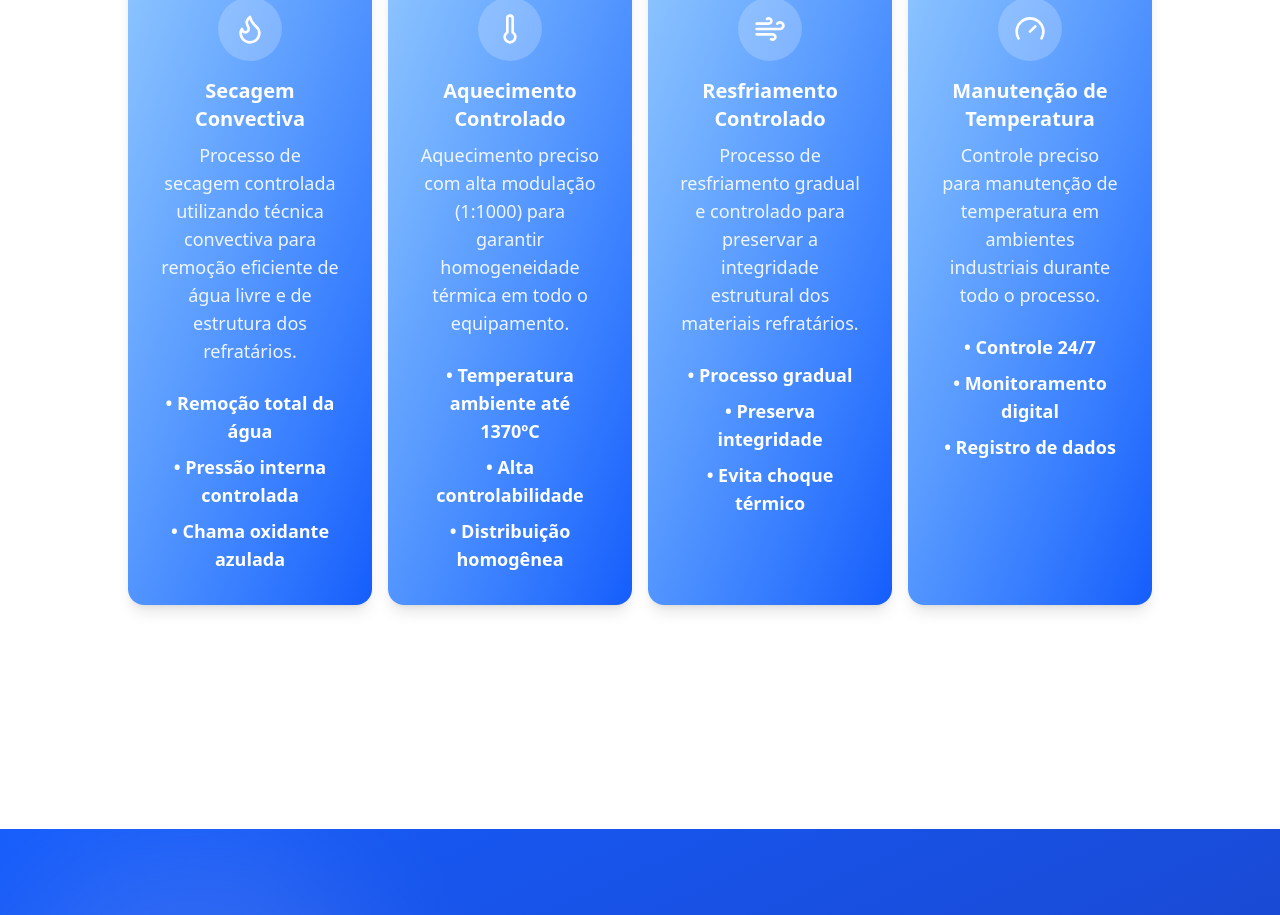
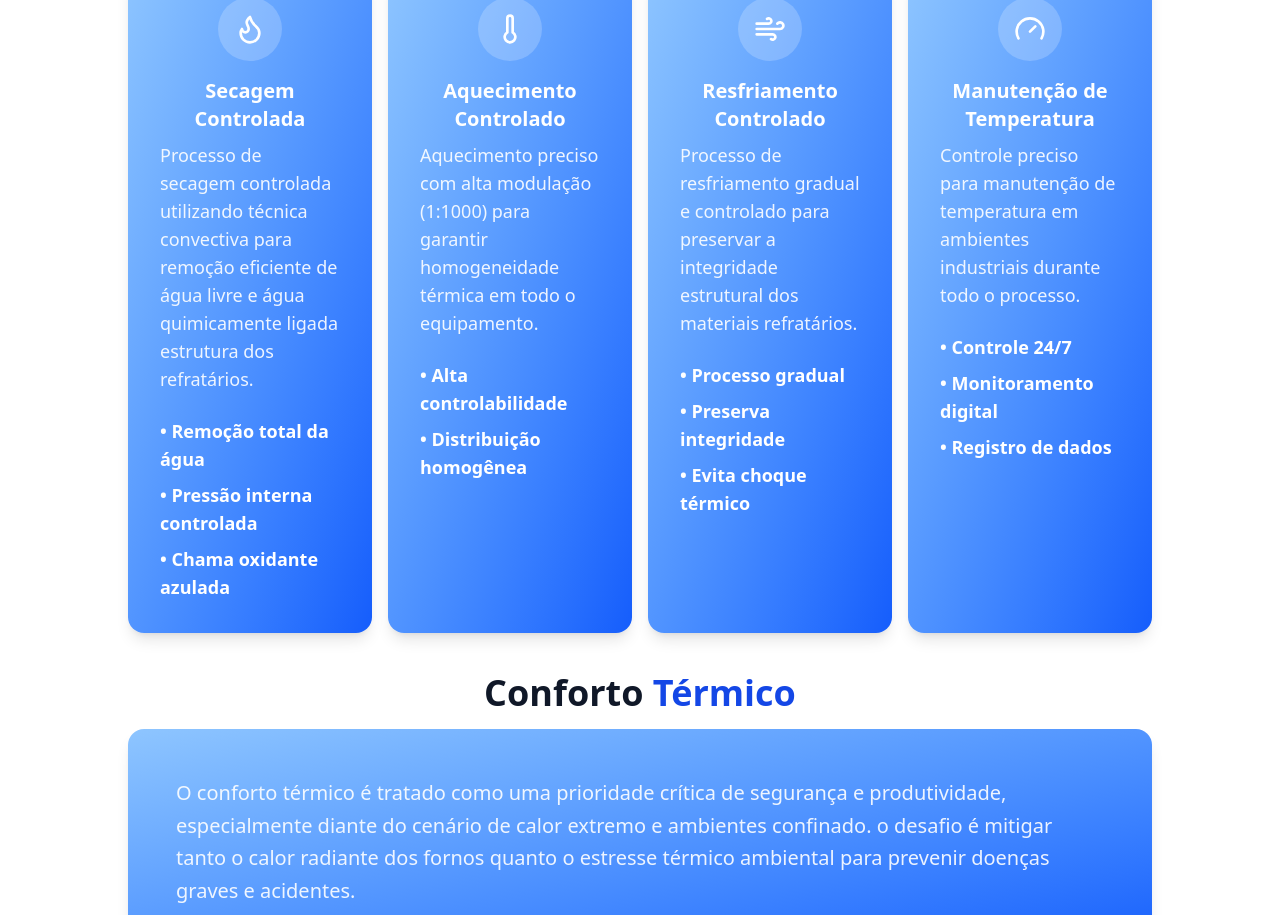
Before and after one commit to PedroHenriqueKvacek/site-empresa-prototipo, a React (Vite) app: page /servicos in a window 1280 px wide. Shown: the part 1679-2594 px from the top of the page. Built offline with nearby package versions, Linux system fonts and the light colour scheme.

Commit message:
AttNovasInfos

```diff
--- a/src/components/ServicesSection.jsx
+++ b/src/components/ServicesSection.jsx
@@ -41,8 +41,8 @@ export const ServicesSection = () => {
 
                                 {/* Texto principal */}
                                 <p className="text-white/90 leading-relaxed text-lg md:text-xl max-w-4xl">
-                                    A secagem de materiais refratários e assemelhados pelo método convectivo é um processo utilizado principalmente
-                                    em indústrias como a Siderúrgica, Petroquímica, Vidreira, Fundição entre outros, para retirar a umidade de materiais
+                                    A secagem de materiais refratários e assemelhados pelo método convectivo é um processo utilizado em vários seguimentos
+                                    indústrias como: a Siderúrgica, Petroquímica, Vidreira, Fundição entre outros, para retirar a umidade de materiais
                                     ou produtos utilizando ar aquecido em movimento (convecção).
                                 </p>
 
@@ -50,7 +50,7 @@ export const ServicesSection = () => {
                                 <div className="space-y-2 text-lg text-white/90">
                                     <p><span className="font-semibold text-white">1) Aquecimento do ar:</span> O ar é aquecido por uma fonte de calor (queimadores a gás de alta performance).</p>
 
-                                    <p><span className="font-semibold text-white">2) Movimentação do ar quente:</span> Esse ar quente é forçado a circular dentro do forno, por nosso equipamento de alta performance.</p>
+                                    <p><span className="font-semibold text-white">2) Movimentação do ar quente:</span> Esse ar quente é forçado a circular dentro da unidade a ser tratada, por nosso equipamento de alta performance.</p>
 
                                     <p><span className="font-semibold text-white">3) Contato com o material úmido:</span> O ar entra em contato com a superfície do material, aquecendo-o e promovendo a evaporação da água gradativamente.</p>
 
@@ -119,11 +119,11 @@ export const ServicesSection = () => {
                                             <Flame className="h-8 w-8" />
                                         </div>
                                         <div>
-                                            <h3 className="font-bold text-xl mb-2">Secagem Convectiva</h3>
-                                            <p className="text-white/90 font-medium text-lg">Processo de secagem controlada utilizando técnica convectiva
-                                                para remoção eficiente de água livre e de estrutura dos refratários.</p>
+                                            <h3 className="font-bold text-xl mb-2">Secagem Controlada</h3>
+                                            <p className="text-white/90 font-medium text-lg text-left">Processo de secagem controlada utilizando técnica convectiva
+                                                para remoção eficiente de água livre e água quimicamente ligada estrutura dos refratários.</p>
 
-                                            <ul className="mt-6 font-bold space-y-2 text-lg text-white">
+                                            <ul className="mt-6 font-bold space-y-2 text-lg text-white text-left">
                                                 <li>• Remoção total da água</li>
                                                 <li>• Pressão interna controlada</li>
                                                 <li>• Chama oxidante azulada</li>
@@ -146,12 +146,11 @@ export const ServicesSection = () => {
                                         </div>
                                         <div>
                                             <h3 className="font-bold text-xl mb-2">Aquecimento Controlado</h3>
-                                            <p className="text-white/90 font-medium text-lg">
+                                            <p className="text-white/90 font-medium text-lg text-left">
                                                 Aquecimento preciso com alta modulação (1:1000) para garantir homogeneidade térmica em todo o equipamento.
                                             </p>
 
-                                            <ul className="mt-6 font-bold space-y-2 text-lg text-white">
-                                                <li>• Temperatura ambiente até 1370ºC</li>
+                                            <ul className="mt-6 font-bold space-y-2 text-lg text-white text-left">
                                                 <li>• Alta controlabilidade</li>
                                                 <li>• Distribuição homogênea</li>
                                             </ul>
@@ -173,11 +172,11 @@ export const ServicesSection = () => {
                                         </div>
                                         <div>
                                             <h3 className="font-bold text-xl mb-2">Resfriamento Controlado</h3>
-                                            <p className="text-white/90 font-medium text-lg">
+                                            <p className="text-white/90 font-medium text-lg text-left">
                                                 Processo de resfriamento gradual e controlado para preservar a integridade estrutural dos materiais refratários.
                                             </p>
 
-                                            <ul className="mt-6 font-bold space-y-2 text-lg text-white">
+                                            <ul className="mt-6 font-bold space-y-2 text-lg text-white text-left">
                                                 <li>• Processo gradual</li>
                                                 <li>• Preserva integridade</li>
                                                 <li>• Evita choque térmico</li>
@@ -200,11 +199,11 @@ export const ServicesSection = () => {
                                         </div>
                                         <div>
                                             <h3 className="font-bold text-xl mb-2">Manutenção de Temperatura</h3>
-                                            <p className="text-white/90 font-medium text-lg">
+                                            <p className="text-white/90 font-medium text-lg text-left">
                                                 Controle preciso para manutenção de temperatura em ambientes industriais durante todo o processo.
                                             </p>
 
-                                            <ul className="mt-6 font-bold space-y-2 text-lg text-white">
+                                            <ul className="mt-6 font-bold space-y-2 text-lg text-white text-left">
                                                 <li>• Controle 24/7</li>
                                                 <li>• Monitoramento digital</li>
                                                 <li>• Registro de dados</li>
@@ -214,13 +213,136 @@ export const ServicesSection = () => {
                                     </div>
 
                                 </a>
+                            </div>
+                            <div className="flex justify-center text-center gap-2">
+                                <h3 className="text-3xl md:text-4xl font-bold">
+                                    Conforto <span className="text-blue-700">Térmico</span>
+                                </h3>
 
+                            </div>
+
+                            <div
+                                className="group relative mt-4
+                                    bg-gradient-to-br from-blue-300 to-blue-600
+                                    hover:from-blue-600 hover:to-blue-500
+                                    text-white
+                                    p-8 md:p-12
+                                    rounded-2xl
+                                    shadow-lg hover:shadow-2xl
+                                    transition-all duration-300
+                                    hover:scale-[1.02]"
+                            >
+
+                                <p className="text-white/90 leading-relaxed text-lg md:text-xl max-w-4xl text-left">
+                                    O conforto térmico  é tratado como uma prioridade crítica de segurança e produtividade,
+                                    especialmente diante do cenário  de calor extremo e ambientes confinado.
+                                    o desafio é mitigar tanto o calor radiante dos fornos quanto o estresse
+                                    térmico ambiental para prevenir doenças graves e acidentes.
+                                </p>
                             </div>
 
                         </div>
 
                     </div>
 
+                </div>
+
+            </section>
+
+            <section id="experiencia" className="relative
+            left-1/2 right-1/2
+            -ml-[50vw] -mr-[50vw]
+            w-screen
+            mt-6
+            py-20
+            bg-white text-gray-900
+            overflow-hidden"
+            >
+
+                <div className="container mx-auto max-w-5xl">
+                    <h2 className="text-5xl md:text-6xl font-bold mb-12 text-center">
+                        Pós-Cura <span className="text-blue-700"> Controlada</span>
+                    </h2>
+
+                    <p className="text-foreground leading-relaxed text-lg md:text-xl max-w-3xl mx-auto text-center">
+                        A pós-cura é o processo de aquecimento controlado de um material compósito (fibra + resina)
+                        realizado após a cura inicial. Ela serve para maximizar as propriedades mecânicas e a estabilidade
+                        térmica do material.
+                    </p>
+
+                    <p className="text-foreground leading-relaxed text-lg md:text-xl max-w-3xl mx-auto mt-4 text-center">
+                        Em 2025, com a evolução dos polímeros de alto desempenho, a pós-cura é considerada
+                        uma etapa obrigatória para componentes de engenharia (aeroespacial, automotivo e industrial).
+                    </p>
+
+                    <h3 className="text-3xl md:text-4xl font-bold mt-6">
+                        Para quer serve a <span className="text-blue-700">Pós-Cura?</span>
+                    </h3>
+
+                    <div className="grid grid-cols-1 md:grid-cols-3 gap-6 mt-10 mb-10 w-full">
+                        <a
+                            className="group relative bg-gradient-to-br from-blue-300 to-blue-600
+                                hover:from-blue-600 hover:to-blue-500 text-white p-8 rounded-2xl
+                                shadow-lg hover:shadow-2xl transition-all duration-300 hover:scale-105
+                                cursor-pointer"
+                        >
+                            <div className="flex flex-col items-center text-center space-y-4">
+                                <div>
+
+                                </div>
+                                <div>
+                                    <p className="text-white/90 font-medium text-lg text-left">
+                                        Aumento da Tg (Temperatura de Transição Vítrea):
+                                        Eleva o ponto em que a resina começa a amolecer.
+                                        Sem pós-cura, uma peça pode deformar ao ser exposta ao sol ou ao calor de motores
+                                    </p>
+                                </div>
+
+                            </div>
+                        </a>
+
+                        <a
+                            className="group relative bg-gradient-to-br from-blue-300 to-blue-600
+                                hover:from-blue-600 hover:to-blue-500 text-white p-8 rounded-2xl
+                                shadow-lg hover:shadow-2xl transition-all duration-300 hover:scale-105
+                                cursor-pointer"
+                        >
+                            <div className="flex flex-col items-center text-center space-y-4">
+                                <div>
+
+                                </div>
+                                <div>
+                                    <p className="text-white/90 font-medium text-lg text-left">
+                                        Conclusão da Reação Química: Garante que 100% das
+                                        moléculas da resina se conectem (reticulação),
+                                        eliminando partes "moles" ou pegajosas no interior do laminado
+                                    </p>
+                                </div>
+
+                            </div>
+                        </a>
+
+                        <a
+                            className="group relative bg-gradient-to-br from-blue-300 to-blue-600
+                                hover:from-blue-600 hover:to-blue-500 text-white p-8 rounded-2xl
+                                shadow-lg hover:shadow-2xl transition-all duration-300 hover:scale-105
+                                cursor-pointer"
+                        >
+                            <div className="flex flex-col items-center text-center space-y-4">
+                                <div>
+
+                                </div>
+                                <div>
+                                    <p className="text-white/90 font-medium text-lg text-left">
+                                        Melhoria Mecânica: Aumenta a resistência à tração,
+                                        compressão e impacto, pois a estrutura molecular
+                                        torna-se mais rígida e estável.
+                                    </p>
+                                </div>
+
+                            </div>
+                        </a>
+                    </div>
                 </div>
 
             </section>
```
Also changed, not shown: src/components/AboutSection.jsx (+6 -7 lines), src/components/ExperienceSection.jsx (+9 -9 lines).
